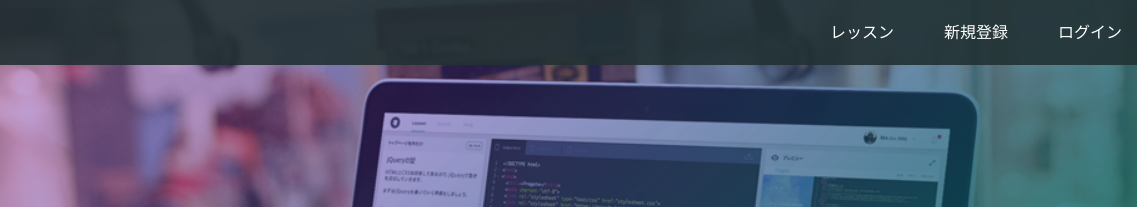
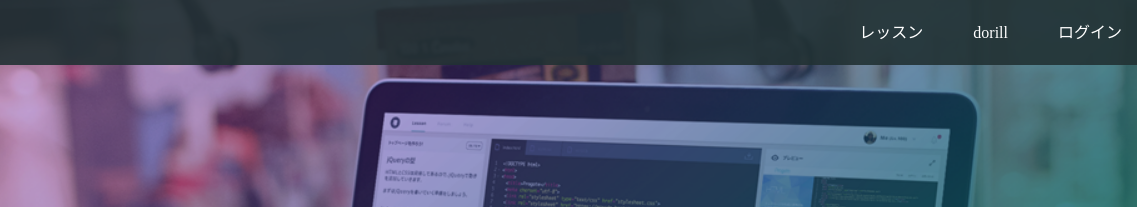
Before and after one commit to blue-drill/kurenai-dorill.github.io, a plain HTML site: page index.html in a window 1280 px wide. Shown: the top 207 px of the page, 143-1280 px from the left. Drawn offline with Linux system fonts and the light colour scheme.

Commit message:
Update index.html

```diff
--- a/index.html
+++ b/index.html
@@ -16,7 +16,7 @@
       <span class="fa fa-bars menu-icon"></span>
       <div class="header-right">
         <a href="#">レッスン</a>
-        <a href="#">新規登録</a>
+        <a href="#">dorill</a>
         <a href="#" class="login">ログイン</a>
       </div>
     </div>
```
